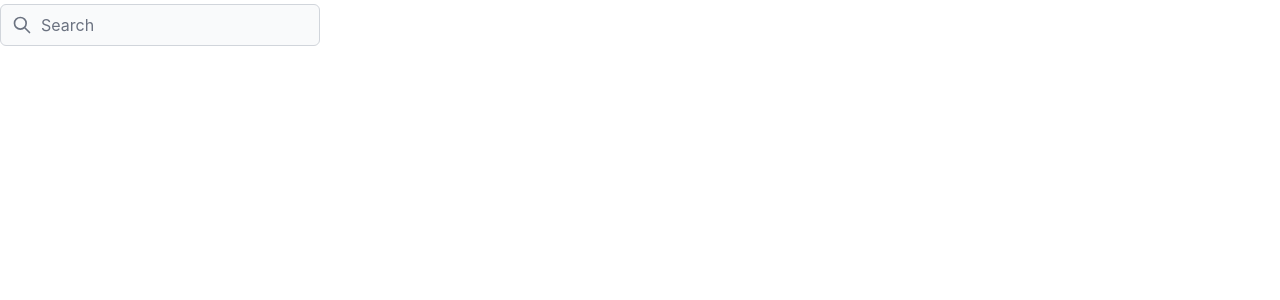
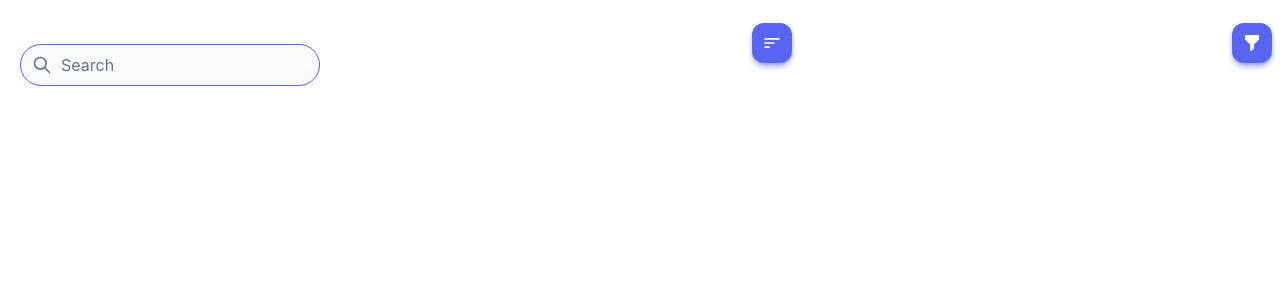
Before and after one commit to RarbitStartUp/Rabit, a Next.js app: page /components/Header in a window 1280 px wide. Shown: the top 300 px of the page. Built offline with nearby package versions, Linux system fonts and the light colour scheme.

Commit message:
search bar

```diff
--- a/pages/components/Card.js
+++ b/pages/components/Card.js
@@ -2,16 +2,18 @@ import Head from 'next/head'
 import Image from 'next/image'
 import { useState } from 'react'
 import Card_temp_2 from './Card_temp_2'
+import Header from './Header'
 
 export default function Home() {
   const [toggle, setToggle] = useState(false)
   return (
     <>
       <Head>
-        <title>Card</title>
+        <title>Listing</title>
         <meta name="viewport" content="initial-scale=1.0, width=device-width" />
       </Head>
       <body className={toggle ? 'dark' : 'light'}>
+        <Header />
         <div className="flex h-[100vh] w-[100vw] items-center justify-center bg-gray-100 duration-300 ease-linear dark:bg-slate-900">
           <Card_temp_2 toggle={toggle} setToggle={setToggle} />
         </div>
--- a/pages/components/Header.js
+++ b/pages/components/Header.js
@@ -8,6 +8,8 @@ import {
   PaperAirplaneIcon,
   MenuIcon,
 } from '@heroicons/react/outline'
+import { MdSort } from 'react-icons/md'
+import { FilterIcon } from '@heroicons/react/solid'
 
 function Header() {
   return (
@@ -21,18 +23,31 @@ function Header() {
           />
         </div>
       </div> */}
-
-      <div className="max-w-xs">
+      <div className="flex items-center justify-between">
+        <div className="max-w-xs pt-10 pl-5">
           <div className="relative mt-1 rounded-md">
             <div className="pointer-events-none absolute inset-y-0 flex items-center pl-3">
               <SearchIcon className="h-5 w-5 text-gray-500" />
             </div>
             <input
-            className="sm-text-sm block w-full rounded-md border-gray-300 bg-gray-50 pl-10 focus:border-gray-300 focus:ring-gray-300"
+              className="sm-text-sm block w-full rounded-3xl border-[#5865F2] bg-gray-50 pl-10 focus:border-[#5865F2] focus:ring-[#5865F2]"
               type="text"
               placeholder="Search"
             />
           </div>
+        </div>
+        <button
+          className="m-auto mt-12 flex flex-row items-center justify-center rounded-xl bg-[#5865F2] p-2.5 shadow-md shadow-[#5865f28a] duration-300 ease-linear hover:bg-[#424bb6] md:m-2"
+          onClick={() => {}}
+        >
+          <MdSort className="h-5 w-5 text-white" />
+        </button>
+        <button
+          className="m-auto mt-12 flex flex-row items-center justify-center rounded-xl bg-[#5865F2] p-2.5 shadow-md shadow-[#5865f28a] duration-300 ease-linear hover:bg-[#424bb6] md:m-2"
+          onClick={() => {}}
+        >
+          <FilterIcon className="h-5 w-5 text-white" />
+        </button>
       </div>
     </div>
   )
```
Also changed, not shown: 1 other file (tests, documents, lock files or other folders). Lines whose indentation alone changed are shown as unchanged.
